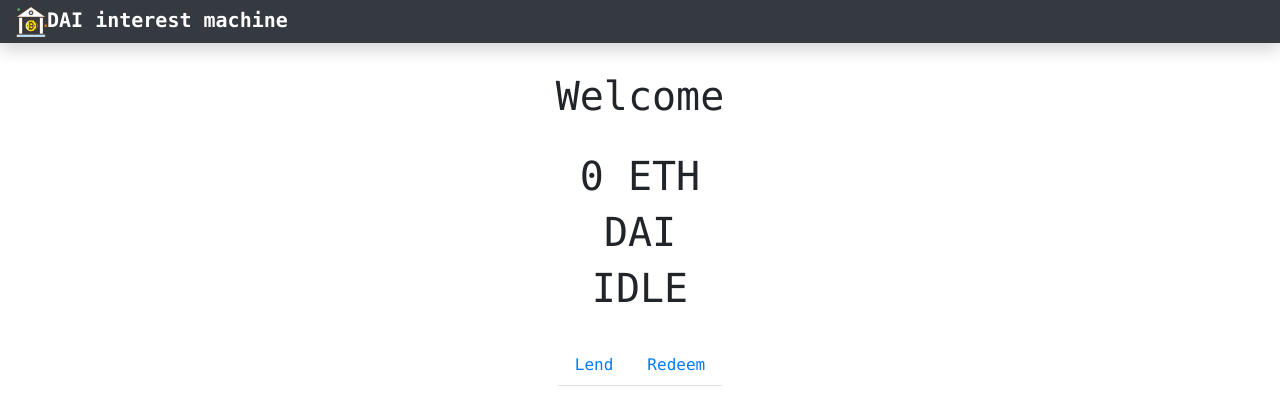
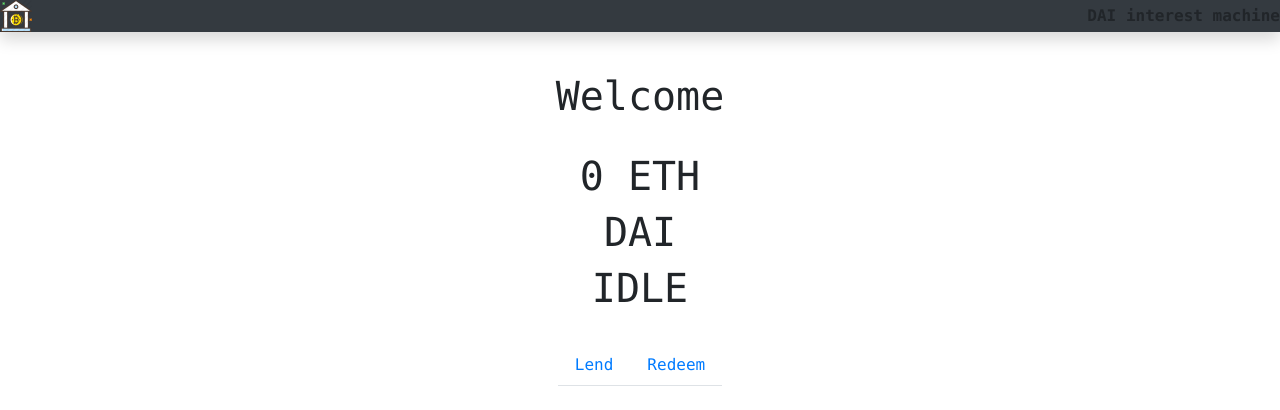
Before and after one commit to arbreton/idle-fountain, a React (Create React App) app: page / in a window 1280 px wide. Shown: the top 410 px of the page. Built offline with nearby package versions, Linux system fonts and the light colour scheme; what web3 would draw is missing.

Commit message:
Updated links, updated gitignore

```diff
--- a/src/components/App.js
+++ b/src/components/App.js
@@ -132,22 +132,16 @@ class App extends Component {
       try{
         await this.state.token.methods.approve(this.state.account, amount.toString()).send({from: this.state.account})
         .on('transactionHash', function(hash){
-            //TODO LOADING
             _this.loadingChange(true)
             console.log(hash)
         })
         .on('receipt', function(receipt){
-          //TODO SUCCESS
           _this.loadingChange(false)
           console.log(receipt)
-        })
-        .on('confirmation', function(confirmationNumber, receipt){
-          //console.log(confirmationNumber, receipt)
         })
         .on('error', function(error, receipt) {
           _this.loadingChange(false)
           console.log(error)
-          //console.log(error, receipt)
         });
 
 
@@ -161,9 +155,6 @@ class App extends Component {
         .on('receipt', function(receipt){
           _this.loadingChange(false)
           console.log(receipt)
-        })
-        .on('confirmation', function(confirmationNumber, receipt){
-          //console.log(confirmationNumber, receipt)
         })
         .on('error', function(error, receipt) {
           _this.loadingChange(false)
@@ -192,9 +183,6 @@ class App extends Component {
         .on('receipt', function(receipt){
           _this.loadingChange(false)
           console.log(receipt)
-        })
-        .on('confirmation', function(confirmationNumber, receipt){
-          //console.log(confirmationNumber, receipt)
         })
         .on('error', function(error, receipt) {
           _this.loadingChange(false)
@@ -256,15 +244,8 @@ class App extends Component {
     return (
       <div className='text-monospace'>
         <nav className="navbar navbar-dark fixed-top bg-dark flex-md-nowrap p-0 shadow">
-          <a
-            className="navbar-brand col-sm-3 col-md-2 mr-0"
-            href="http://www.dappuniversity.com/bootcamp"
-            target="_blank"
-            rel="noopener noreferrer"
-          >
         <img src={idledai} className="App-logo" alt="logo" height="32"/>
           <b>DAI interest machine</b>
-        </a>
         </nav>
         <div className="container-fluid mt-5 text-center">
         <br></br>
```
Also changed, not shown: 2 other files (tests, documents, lock files or other folders).
